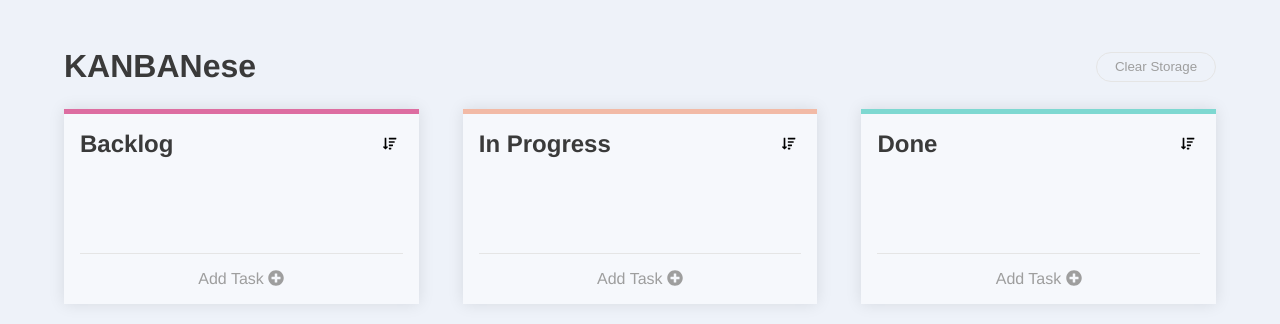
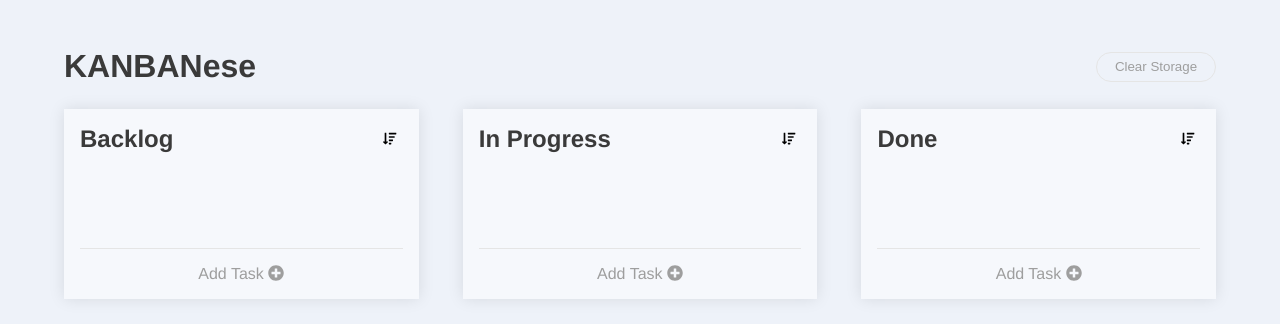
Before and after one commit to houhoucoop/kanbanese, a Vue app: page / in a window 1280 px wide. Shown: the top 324 px of the page. Built offline with nearby package versions, Linux system fonts and the light colour scheme.

Commit message:
add card number

```diff
--- a/src/components/Column.vue
+++ b/src/components/Column.vue
@@ -61,7 +61,8 @@
               </div>
             </div>
             <div class="column__itembox__wrap__item__footer">
-              <p>Date: {{item.time}}</p>
+              <p>#{{item.id}} created at {{item.date}}</p>
+              <!-- <p>Date: {{item.time}}</p> -->
             </div>
           </div>
         </transition-group>
@@ -79,9 +80,9 @@
         <div class="column__additem__input__priority prior-select">
           <p>Priority:</p>
           <select v-model="priorSelected">
+            <option value="Low">Low</option>
+            <option value="Medium">Medium</option>
             <option value="High">High</option>
-            <option value="Medium">Medium</option>
-            <option value="Low">Low</option>
           </select>
         </div>
         <textarea
@@ -116,7 +117,7 @@ export default {
       showTextarea: true,
       hideEdit: true,
       draggingItem: {},
-      priorSelected: 'High'
+      priorSelected: 'Low'
     }
   },
   computed: {
@@ -144,7 +145,7 @@ export default {
         class: 'column__itembox__wrap__item',
         text: this.holder,
         cate: this.idName,
-        time: new Date().toLocaleString(),
+        date: new Date().toLocaleString(),
         edit: false,
         tagLabel: this.priorSelected
       }
@@ -152,12 +153,12 @@ export default {
       this.holder = ''
     },
     tagColor (prior) {
-      if (prior === "High") {
-        return "background: #DC76A3;"
+      if (prior === "Low") {
+        return "background: #82D8D9;"
       } else if (prior === "Medium") {
         return "background: #78B1F4;"
       } else {
-        return "background: #82D8D9;"
+        return "background: #DC76A3;"
       }
     },
     emitItem (item) {
@@ -260,7 +261,6 @@ textarea:focus {
 
 .column {
   background: #F6F8FC;
-  border-top: 5px solid #DD6DA1;
   padding: 1em;
   max-width: 350px;
   box-shadow: 0 0 15px rgba(0, 0, 0, 0.1);
@@ -380,14 +380,6 @@ textarea:focus {
   }
 }
 
-#progress {
-  border-top: 5px solid #F2BAA6;
-}
-
-#done {
-  border-top: 5px solid #7ED8D1;
-}
-
 
 // common style
 .prior-select {
--- a/src/store.js
+++ b/src/store.js
@@ -88,7 +88,7 @@ const store = new Vuex.Store({
       };
     },
     allList (state) {
-      return state.allItemList
+      return (state.allItemList < 100 ? '00' : '') + state.allItemList
     },
     tempList (state) {
       return state.itemList
```
